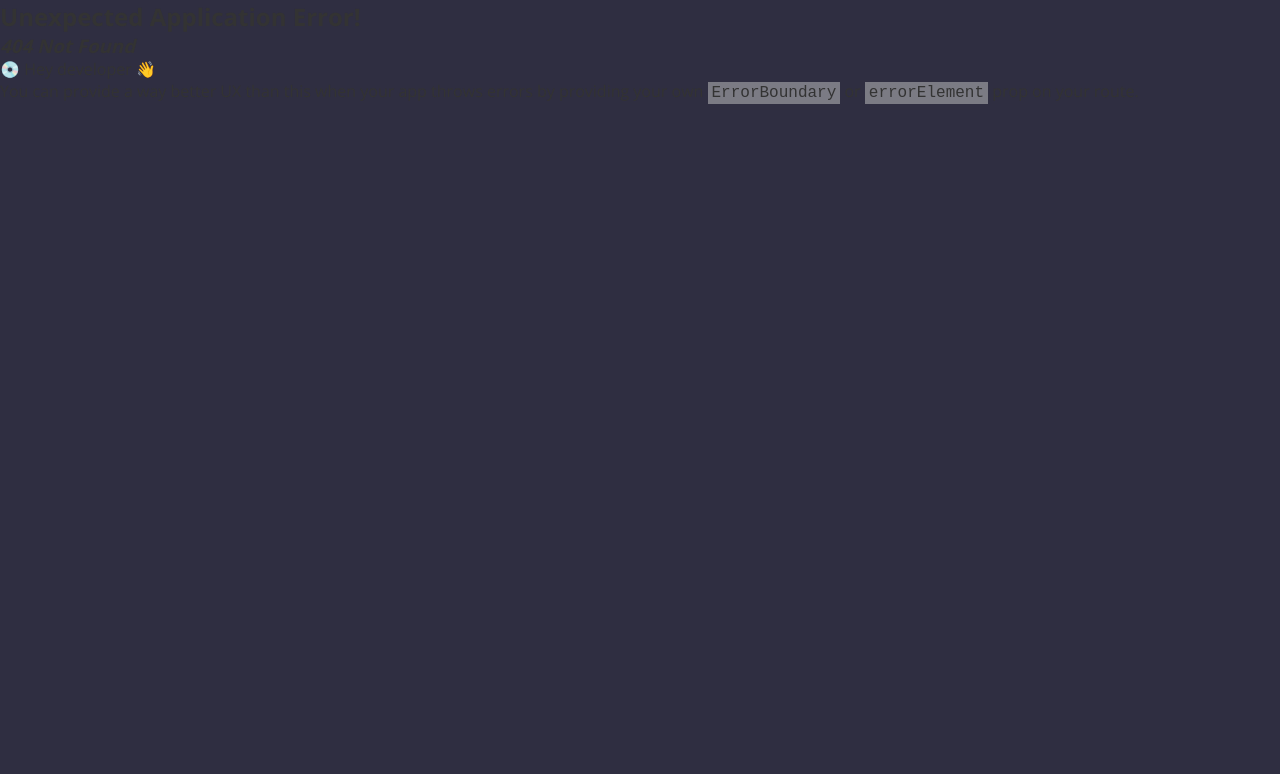
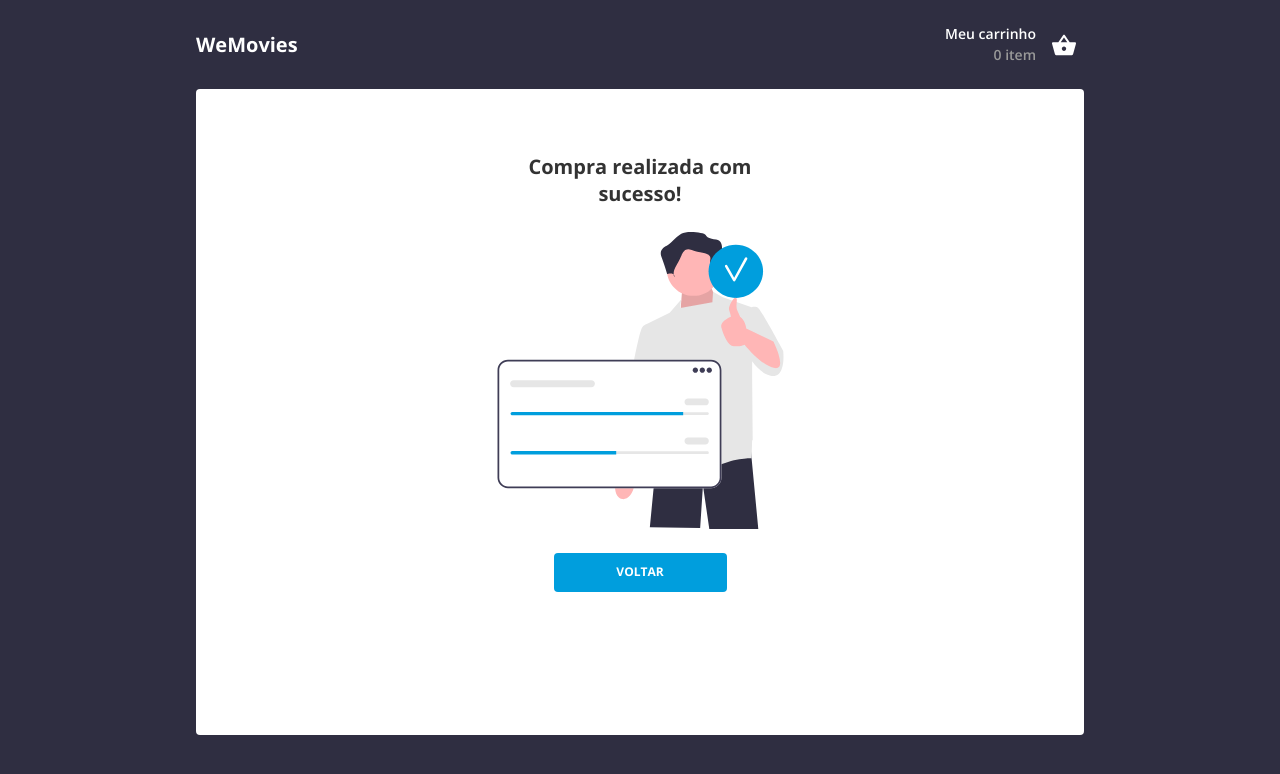
Before and after one commit to felipecfb/wefit-test, a React (Vite) app: page /order-success in a window 1280 px wide. Before the commit this address had no page. Shown: the top 774 px of the page. Built offline with nearby package versions, Linux system fonts and the light colour scheme.

Commit message:
feat: create order success page

```diff
--- a/src/pages/Cart/index.tsx
+++ b/src/pages/Cart/index.tsx
@@ -2,12 +2,9 @@ import { useCart } from '@/hooks/useCart'
 
 import { CartContent } from './components/CartContent'
 import { EmptyCart } from './components/EmptyCart'
-import { Container } from './styles'
 
 export function Cart() {
   const { cart } = useCart()
 
-  return (
-    <Container>{cart.length > 0 ? <CartContent /> : <EmptyCart />}</Container>
-  )
+  return <>{cart.length > 0 ? <CartContent /> : <EmptyCart />}</>
 }
--- a/src/pages/Home/styles.ts
+++ b/src/pages/Home/styles.ts
@@ -1,9 +1,6 @@
 import styled from 'styled-components'
 
 export const Container = styled.div`
-  margin: 0 180px;
-  padding: 0 16px 40px;
-
   display: flex;
   flex-direction: column;
   gap: 1.5rem;
--- /dev/null
+++ b/src/pages/OrderSuccess/index.tsx
@@ -0,0 +1,24 @@
+import { Link } from 'react-router-dom'
+
+import {
+  Button,
+  Image,
+  ImageMobile,
+  OrderSuccessContainer,
+  Title,
+} from './styles'
+
+export function OrderSuccess() {
+  return (
+    <OrderSuccessContainer>
+      <Title>Compra realizada com sucesso!</Title>
+
+      <Image src="order-success.svg" alt="" />
+      <ImageMobile src="order-success-mobile.svg" alt="" />
+
+      <Link to="/">
+        <Button>Voltar</Button>
+      </Link>
+    </OrderSuccessContainer>
+  )
+}
--- /dev/null
+++ b/src/pages/OrderSuccess/styles.ts
@@ -0,0 +1,52 @@
+import styled from 'styled-components'
+
+import { DefaultButton } from '@/components/Button/styles'
+
+export const OrderSuccessContainer = styled.div`
+  padding: 64px 300.5px 143.64px;
+
+  display: flex;
+  flex-direction: column;
+  align-items: center;
+  justify-content: center;
+  gap: 24px;
+
+  background-color: ${({ theme }) => theme.colors.white};
+
+  border-radius: 4px;
+
+  @media screen and (max-width: 768px) {
+    padding: 64px;
+  }
+`
+
+export const Title = styled.h2`
+  font-size: 20px;
+  font-weight: 700;
+  line-height: 27.24px;
+  text-align: center;
+`
+
+export const Image = styled.img`
+  width: 100%;
+  max-width: 447px;
+
+  @media screen and (max-width: 768px) {
+    display: none;
+  }
+`
+
+export const ImageMobile = styled.img`
+  display: none;
+
+  @media screen and (max-width: 768px) {
+    display: block;
+    width: 100%;
+    max-width: 178.63px;
+  }
+`
+
+export const Button = styled(DefaultButton)`
+  width: 173px;
+  text-transform: uppercase;
+`
--- a/src/pages/layout/index.tsx
+++ b/src/pages/layout/index.tsx
@@ -1,15 +1,17 @@
 import { Outlet } from 'react-router-dom'
 
 import { Header } from '@/components/Header'
+
+import { Container } from './styles'
 
 export function Layout() {
   return (
     <div>
       <Header />
 
-      <div>
+      <Container>
         <Outlet />
-      </div>
+      </Container>
     </div>
   )
 }
--- a/src/routes.tsx
+++ b/src/routes.tsx
@@ -3,6 +3,7 @@ import { createBrowserRouter } from 'react-router-dom'
 import { Cart } from './pages/Cart'
 import { Home } from './pages/Home'
 import { Layout } from './pages/layout'
+import { OrderSuccess } from './pages/OrderSuccess'
 
 export const router = createBrowserRouter([
   {
@@ -17,6 +18,10 @@ export const router = createBrowserRouter([
         path: '/cart',
         element: <Cart />,
       },
+      {
+        path: '/order-success',
+        element: <OrderSuccess />,
+      },
     ],
   },
 ])
```
Also changed, not shown: public/order-success-mobile.svg (added), public/order-success.svg (added), src/pages/layout/styles.ts (renamed from src/pages/Cart/styles.ts).
